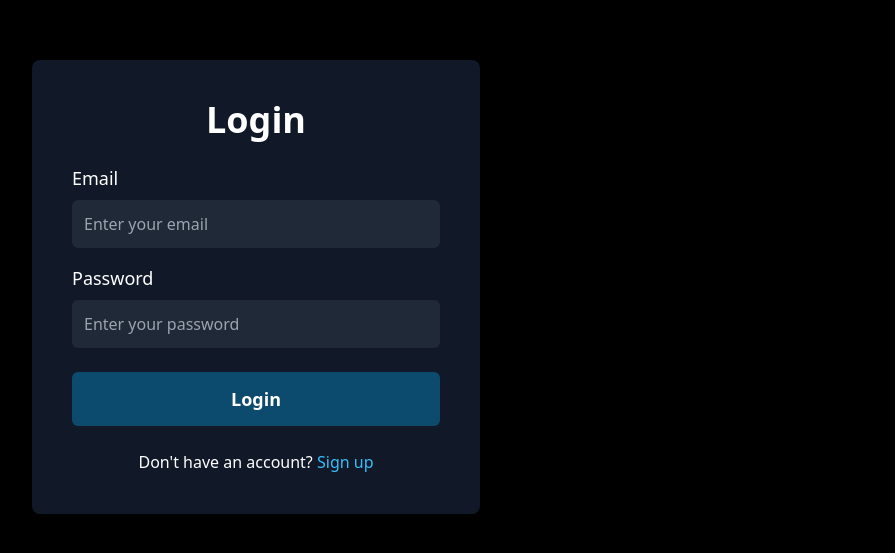
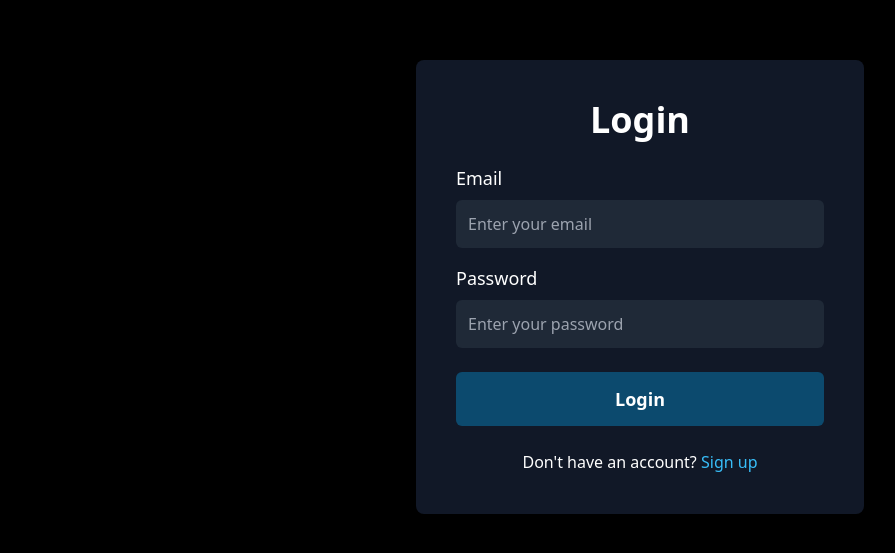
Before and after one commit to niteshsaxena03/The-CP-Sphere-Client, a React (Vite) app: page /login in a window 1280 px wide. Shown: the part 113-666 px from the top of the page, without its empty margins (384-1279 px from the left). Built offline with nearby package versions, Linux system fonts and the light colour scheme; no server answers.

Commit message:
Frontend work of login and signup completed

```diff
--- a/src/pages/LoginPage.jsx
+++ b/src/pages/LoginPage.jsx
@@ -1,6 +1,7 @@
 import "../index.css"; // Ensure the path is correct
 import { useNavigate } from "react-router-dom";
 import { useState } from "react";
+import Spline from "@splinetool/react-spline";
 
 const LoginPage = () => {
   const navigate = useNavigate();
@@ -13,14 +14,18 @@ const LoginPage = () => {
   const handleLogin = () => {
     console.log("Email:", email);
     console.log("Password:", password);
-
-
   };
 
   return (
-    <div className="flex items-center justify-center min-h-screen bg-black">
+    <div className="flex min-h-screen bg-black">
+      {/* Spline Animation */}
+
+      <div className="w-3/5 hidden sm:block h-full relative">
+        <Spline scene="https://prod.spline.design/WGLaTg7I4Nz0dN2N/scene.splinecode" />
+      </div>
+
       {/* Login Card */}
-      <div className="bg-gray-900 p-10 rounded-lg shadow-lg w-full max-w-md">
+      <div className="bg-gray-900 p-10 rounded-lg shadow-lg w-full max-w-md m-auto sm:w-2/5">
         <h2 className="text-4xl font-bold text-white mb-6 text-center">
           Login
         </h2>
--- a/src/pages/SignUpPage.jsx
+++ b/src/pages/SignUpPage.jsx
@@ -1,5 +1,6 @@
 import { useState } from "react";
 import { useNavigate } from "react-router-dom";
+import Spline from "@splinetool/react-spline";
 
 const SignUpPage = () => {
   const navigate = useNavigate();
@@ -8,9 +9,7 @@ const SignUpPage = () => {
   const [fullName, setFullName] = useState("");
   const [email, setEmail] = useState("");
   const [password, setPassword] = useState("");
-  const [platform, setPlatform] = useState("");
   const [experienceLevel, setExperienceLevel] = useState("");
-  const [favoriteAlgo, setFavoriteAlgo] = useState("");
 
   const handleSubmit = (e) => {
     e.preventDefault();
@@ -19,16 +18,17 @@ const SignUpPage = () => {
       fullName,
       email,
       password,
-      platform,
       experienceLevel,
-      favoriteAlgo,
     });
   };
 
   return (
     <div className="flex items-center justify-center min-h-screen bg-black ">
+      <div className="hidden sm:block w-2/5 h-screen mb-20">
+        <Spline scene="https://prod.spline.design/nn-BixGMAPZYBdcr/scene.splinecode" />
+      </div>
       {/* Sign Up Card */}
-      <div className="bg-gray-900 p-10 rounded-lg shadow-lg w-full max-w-md m-10">
+      <div className="bg-gray-900 p-10 rounded-lg shadow-lg w-full max-w-md m-10 sm:w-3/5">
         <h2 className="text-4xl font-bold text-white mb-6 text-center">
           Sign Up
         </h2>
```
